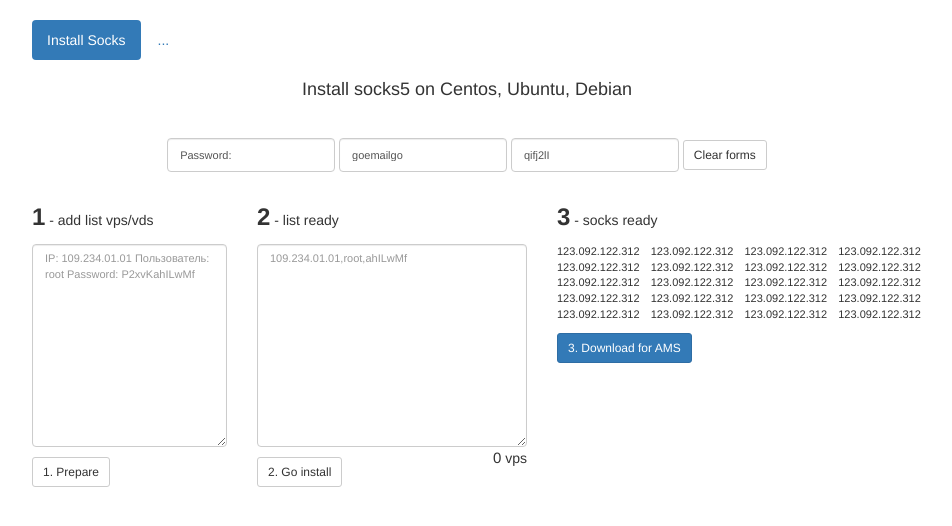
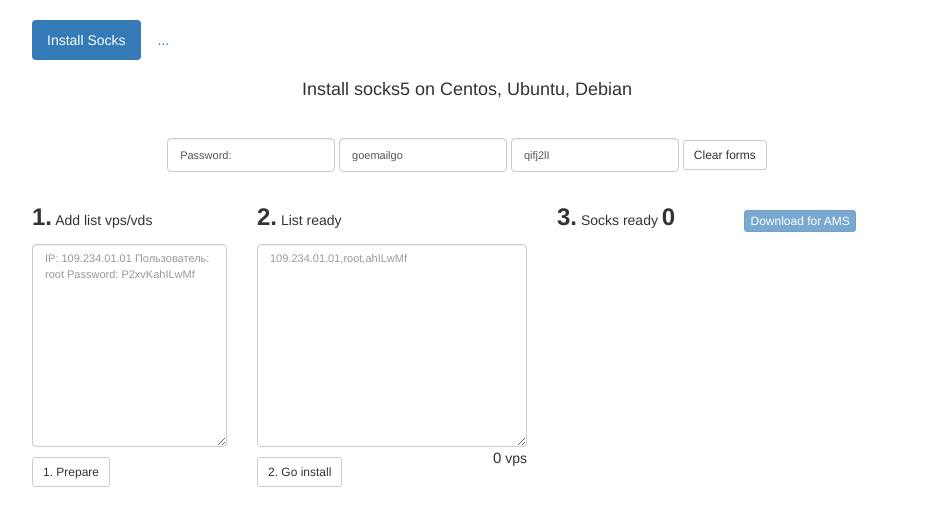
Before and after one commit to makarowdmitry/instal_socks, a Django app: page / in a window 1280 px wide. Shown: the top 526 px of the page, without its empty margins (173-1125 px from the left). Run offline with Django 3.2, Linux system fonts and the light colour scheme; some libraries are stand-ins or nearby versions.

Commit message:
added upload file

```diff
--- /dev/null
+++ b/data_vps.txt
@@ -0,0 +1 @@
+162.219.247.144,root,ADCmyp38281162.219.247.147,root,BIZxdb79347162.219.247.150,root,OTVvao29246162.219.247.143,root,RBYpnb43426162.219.247.152,root,LRArro81136162.219.247.146,root,OSNyqg33267162.219.247.149,root,SVTxvr52452162.219.247.139,root,LFOboa94499162.219.247.142,root,VQYsid33126162.219.247.145,root,ACGlse11263162.219.247.148,root,STCats17513162.219.247.141,root,VLXirf63293162.219.247.151,root,VBIsqi16165
--- a/item/views.py
+++ b/item/views.py
@@ -45,7 +45,27 @@ def preparevps(request):
 		return HttpResponse(json.dumps(list_vps), content_type='application/json')
 
 def install_socks(request):
-	return HttpResponse()
+	if request.method == 'POST':
+		login_socks = request.POST.get('login_socks', '')
+		pass_socks = request.POST.get('pass_socks', '')
+		data_socks = request.POST.get('data_socks', '').split(',')[0]
+		if len(data_socks)<1:
+			return HttpResponse('')
+
+
+
+	return HttpResponse(data_socks)
 
 def create_file_ams(request):
-	return HttpResponse()
+	if request.method == 'POST':
+		login_socks = request.POST.get('login_socks', '')
+		pass_socks = request.POST.get('pass_socks', '')
+		list_socks_ready = request.POST.get('list_socks_ready', '')
+		re.sub("^\s+|\n|\r|\s+$", '', list_socks_ready)
+
+		for_save = list_socks_ready.split('\n')
+		name_file = 'data_vps.txt'
+		file_ready = open(name_file,'w').writelines(for_save)
+
+
+	return HttpResponse(list_socks_ready)
--- a/static_raw/css/style.css
+++ b/static_raw/css/style.css
@@ -34,3 +34,9 @@ input, textarea{
 	margin-bottom: 20px !important;
 
 }
+
+.count-socks {
+	font-size: 15px !important;
+	color:blue;
+	font-weight: bold;
+}
--- a/templates/index.html
+++ b/templates/index.html
@@ -52,7 +52,7 @@
         </div>
         <div class="col-md-3 text-step">
 
-        <p><span>1</span> - add list vps/vds</p>
+        <p><span>1.</span> Add list vps/vds</p>
         <fieldset id="disabled">
 <textarea class="form-control raw_list_vps" rows="12" placeholder="IP: 109.234.01.01 Пользователь: root Password: P2xvKahILwMf
 "></textarea>
@@ -65,7 +65,7 @@
         </fieldset>
         </div>
         <div class="col-md-4 text-step">
-        <p><span>2</span> - list ready</p>
+        <p><span>2.</span> List ready</p>
         <fieldset>
         <textarea class="form-control" rows="12" id="list-socks-ready" placeholder="109.234.01.01,root,ahILwMf"></textarea>
           <div class="row">
@@ -81,35 +81,21 @@
         </div>
 
         <div class="col-md-5 text-step">
-        <p><span>3</span> - socks ready</p>
+
+        <div class="row">
+          <div class="col-md-6"><p><span>3.</span> Socks ready <span class="count-socks">0</span></p></div>
+          <div class="col-md-6"><a class="btn btn-primary btn-xs" style="margin-top:10px;" id="dowload-ams" href="" disabled>Download for AMS</a> </div>
+        </div>
+
 
         <div class="row dowloand-socks">
-        <div class="col-md-3"><p>123.092.122.312</p></div>
-        <div class="col-md-3"><p>123.092.122.312</p></div>
-        <div class="col-md-3"><p>123.092.122.312</p></div>
-        <div class="col-md-3"><p>123.092.122.312</p></div>
-        <div class="col-md-3"><p>123.092.122.312</p></div>
-        <div class="col-md-3"><p>123.092.122.312</p></div>
-        <div class="col-md-3"><p>123.092.122.312</p></div>
-        <div class="col-md-3"><p>123.092.122.312</p></div>
-        <div class="col-md-3"><p>123.092.122.312</p></div>
-        <div class="col-md-3"><p>123.092.122.312</p></div>
-        <div class="col-md-3"><p>123.092.122.312</p></div>
-        <div class="col-md-3"><p>123.092.122.312</p></div>
-        <div class="col-md-3"><p>123.092.122.312</p></div>
-        <div class="col-md-3"><p>123.092.122.312</p></div>
-        <div class="col-md-3"><p>123.092.122.312</p></div>
-        <div class="col-md-3"><p>123.092.122.312</p></div>
-        <div class="col-md-3"><p>123.092.122.312</p></div>
-        <div class="col-md-3"><p>123.092.122.312</p></div>
-        <div class="col-md-3"><p>123.092.122.312</p></div>
-        <div class="col-md-3"><p>123.092.122.312</p></div>
+        <div class="dowloand-socks-b"></div>
 
 
 
         </div>
 
-        <button class="btn btn-primary btn-sm" type="submit">3. Download for AMS</button>
+
 
 
 
@@ -140,12 +126,6 @@
        $('fieldset').attr('disabled', false);
     }
 
-
-
-
-
-
-
       $(document).on('click','.btn-prepare-socks',function(){
         block_button();
       // Нажимаем кнопку Prepare
@@ -171,30 +151,31 @@
               },
               success: function(data){
                 var string_vps = ''
+                var array_vps_ip = []
                 var i = 0;
                 while(i < data.length){
+
                string_vps += data[i]['ip']+',root,'+data[i]['pass']+'\n'
+               array_vps_ip.push(data[i]['ip'])
                 i++
                     }
 
-              $('#list-socks-ready').val(string_vps);
-              $('.none-span span').text(data.length);
-              unblock_button();
+                var last_vps = $('#list-socks-ready').val();
+                $('#list-socks-ready').val(last_vps+string_vps);
+                var last_count = parseInt($('.none-span span').text());
+                $('.none-span span').text(last_count+data.length);
 
 
+              unblock_button();
 
               }
               });
-
-
-
-
-
              });
 
 
 
          $(document).on('click','#go-install-socks',function(){
+          block_button();
 
           // block_button();
 
@@ -207,24 +188,66 @@
           var list_socks_ready = $('#list-socks-ready').val();
           var login_socks = $('#login-socks').val();
           var pass_socks = $('#pass-socks').val();
+          var data_socks = list_socks_ready.split('\n');
 
-          alert(list_socks_ready);
-          alert(login_socks);
-          alert(pass_socks);
 
-                  // $.ajax({
-                  //     url: "/prepare_socks/", //Адрес подгружаемой страницы
-                  //     type: "POST", //Тип запроса
-                  //     dataType: "html", //Тип данных
-                  //     data: $("#form_call_order").serialize(),
-                  //     error: function(){
-                  //       alert("Ошибка отправки");
-                  //     },
-                  //     success: function(data){
-                  //      alert('Спасибо, мы с вами свяжемся!');
-                  //     },
+            for (var i = 0; i < data_socks.length; i++) {
 
-                  // });
+              $.ajax({
+              type: 'POST',
+              url: '/install_socks/',
+              data: {
+                'login_socks': login_socks,
+                'pass_socks': pass_socks,
+                'data_socks': data_socks[i],
+              },
+              error: function(){
+                alert('Ошибка');
+                 unblock_button();
+              },
+              success: function(data){
+
+                if(data!=''){
+                  $('.dowloand-socks-b').after('<div class="col-md-3"><p>'+data+'</p></div>');
+                }
+                var last_count_socks = parseInt($('.count-socks').text());
+                $('.count-socks').text(last_count_socks+1);
+
+
+              }
+              });
+
+            }
+
+
+              $.ajax({
+              type: 'POST',
+              url: '/create_file_ams/',
+              data: {
+                'login_socks': login_socks,
+                'pass_socks': pass_socks,
+                'list_socks_ready': list_socks_ready,
+              },
+              error: function(){
+                alert('Ошибка');
+                 unblock_button();
+              },
+              success: function(data){
+                alert(data);
+
+              $('#dowload-ams').attr('href', data)
+               $('#dowload-ams').attr('disabled', false);
+
+                unblock_button();
+
+              }
+              });
+
+
+
+
+
+
 
                });
 
```
Also changed, not shown: 1 other file.
